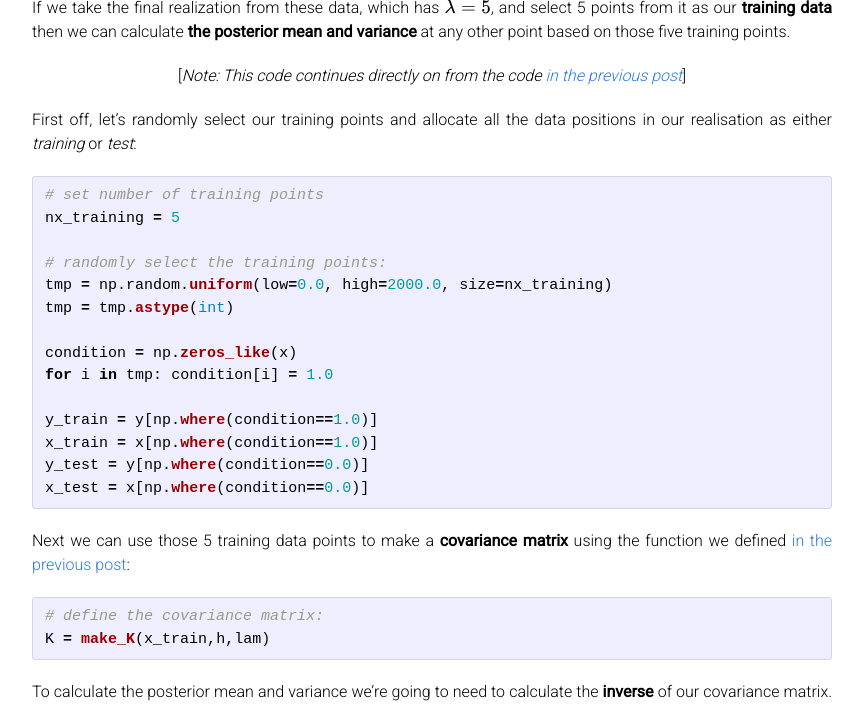
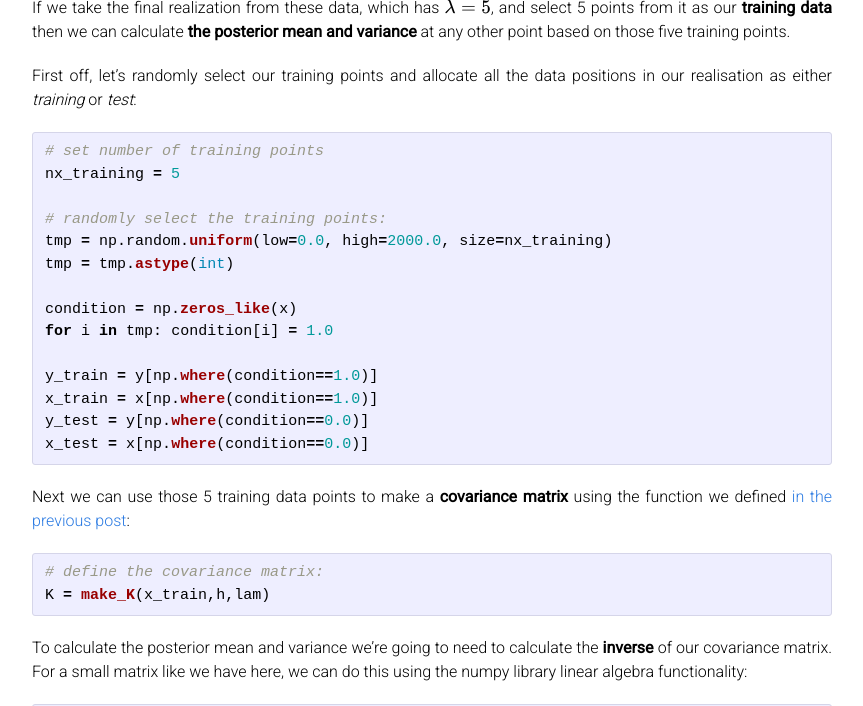
Before and after one commit to as595/csc-2019, a Jekyll site: the page built from gpm.md, in a window 1280 px wide and 900 px high, scrolled down 6243 px, cut to the strip 194-900 px from the top of the window. Shown: the whole strip, without its empty margins (208-1071 px from the left). Built offline with Jekyll 4.4.1, drawn with Linux system fonts in a browser that asks for light colours; formulas are drawn with MathJax 3.

Commit message:
Update gpm.md

````diff
--- a/gpm.md
+++ b/gpm.md
@@ -228,7 +228,7 @@ Let's start with the covariate data we made that looked like this:
 </div>
 
 If we take the final realization from these data, which has $latex \lambda = 5$, and select 5 points from it as our <strong>training data</strong> then we can calculate <strong>the posterior mean and variance</strong> at any other point based on those five training points.
-<p style="text-align:center;">[<em>Note: This code continues directly on from the code <a href="http://allofyourbases.com/2017/08/21/gaussian-processes-in-python/" target="_blank" rel="noopener">in the previous post</a></em>]</p>
+
 First off, let's randomly select our training points and allocate all the data positions in our realisation as either <em>training</em> or <em>test</em>:
 
 ```python
````
